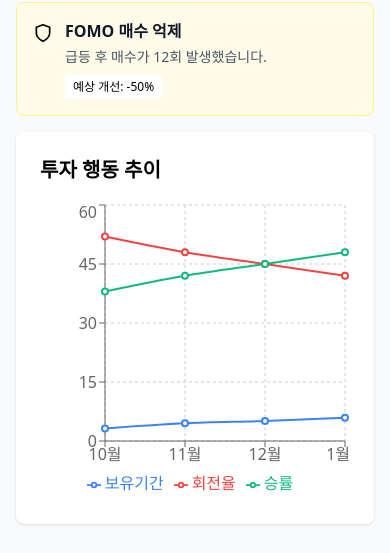
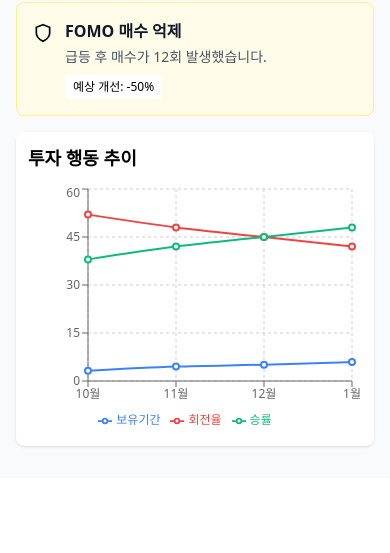
Before and after one commit to retellretell/ai-investment-coach, a React (Create React App) app in the folder frontend/: page / in a window 390 px wide. Shown: the part 846-1399 px from the top of the page. After the commit the page ends 1324 px from the top, so only its background shows below. Built offline with nearby package versions, Linux system fonts and the light colour scheme; no server answers.

Commit message:
Update BehaviorChart.tsx

```diff
--- a/frontend/src/components/BehaviorChart.tsx
+++ b/frontend/src/components/BehaviorChart.tsx
@@ -15,15 +15,15 @@ const BehaviorChart: React.FC<BehaviorChartProps> = ({ data }) => {
   ];
 
   return (
-    <div className="bg-white rounded-lg shadow p-6">
-      <h3 className="text-xl font-bold mb-4">투자 행동 추이</h3>
-      <ResponsiveContainer width="100%" height={300}>
-        <LineChart data={chartData}>
+    <div className="bg-white rounded-lg shadow p-3 md:p-6">
+      <h3 className="text-lg md:text-xl font-bold mb-3 md:mb-4">투자 행동 추이</h3>
+      <ResponsiveContainer width="100%" height={250} className="md:h-[300px]">
+        <LineChart data={chartData} margin={{ top: 5, right: 10, left: 0, bottom: 5 }}>
           <CartesianGrid strokeDasharray="3 3" />
-          <XAxis dataKey="month" />
-          <YAxis />
+          <XAxis dataKey="month" fontSize={12} />
+          <YAxis fontSize={12} />
           <Tooltip />
-          <Legend />
+          <Legend wrapperStyle={{ fontSize: 12 }} />
           <Line type="monotone" dataKey="보유기간" stroke="#3B82F6" strokeWidth={2} />
           <Line type="monotone" dataKey="회전율" stroke="#EF4444" strokeWidth={2} />
           <Line type="monotone" dataKey="승률" stroke="#10B981" strokeWidth={2} />
```
